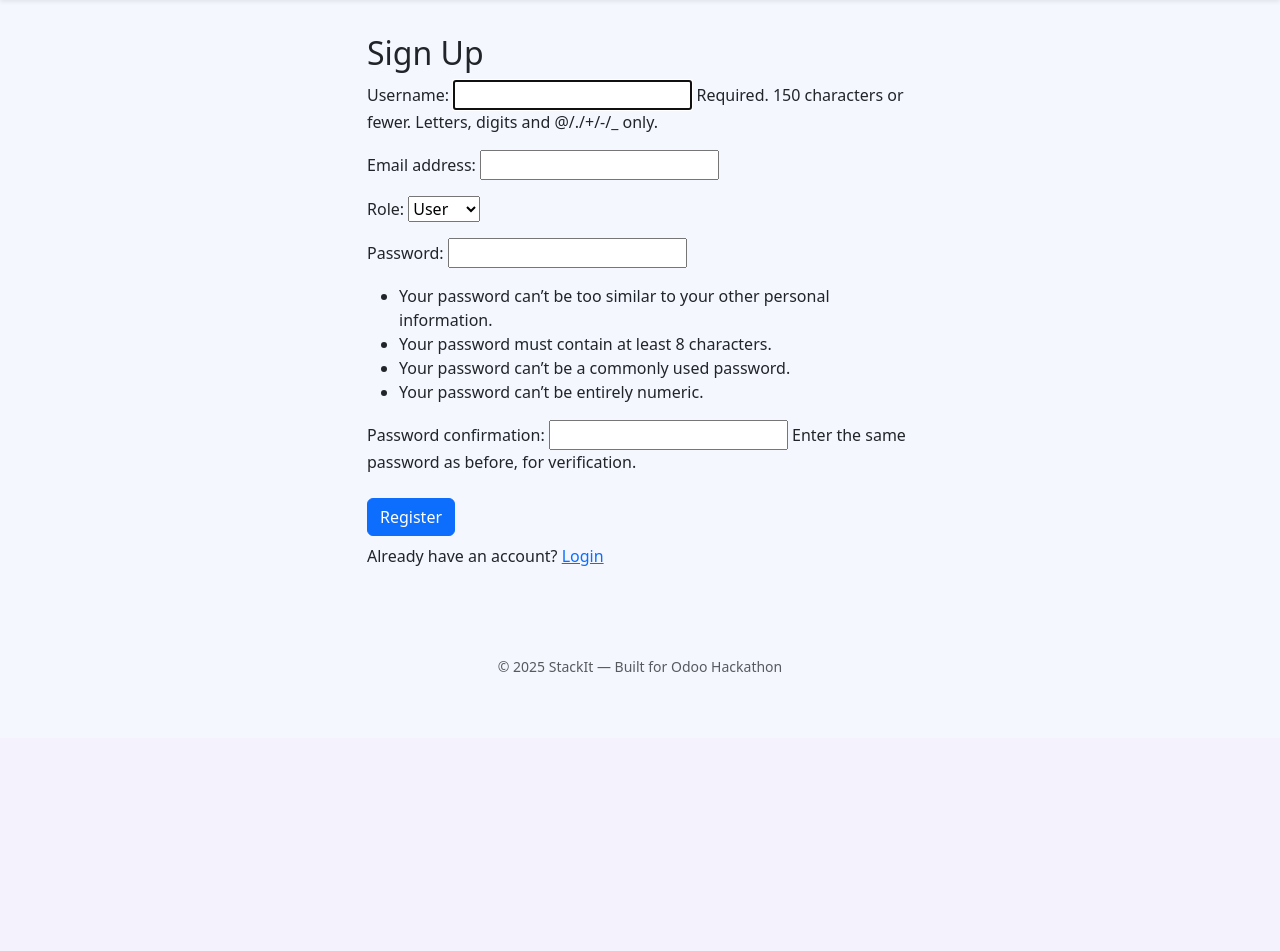
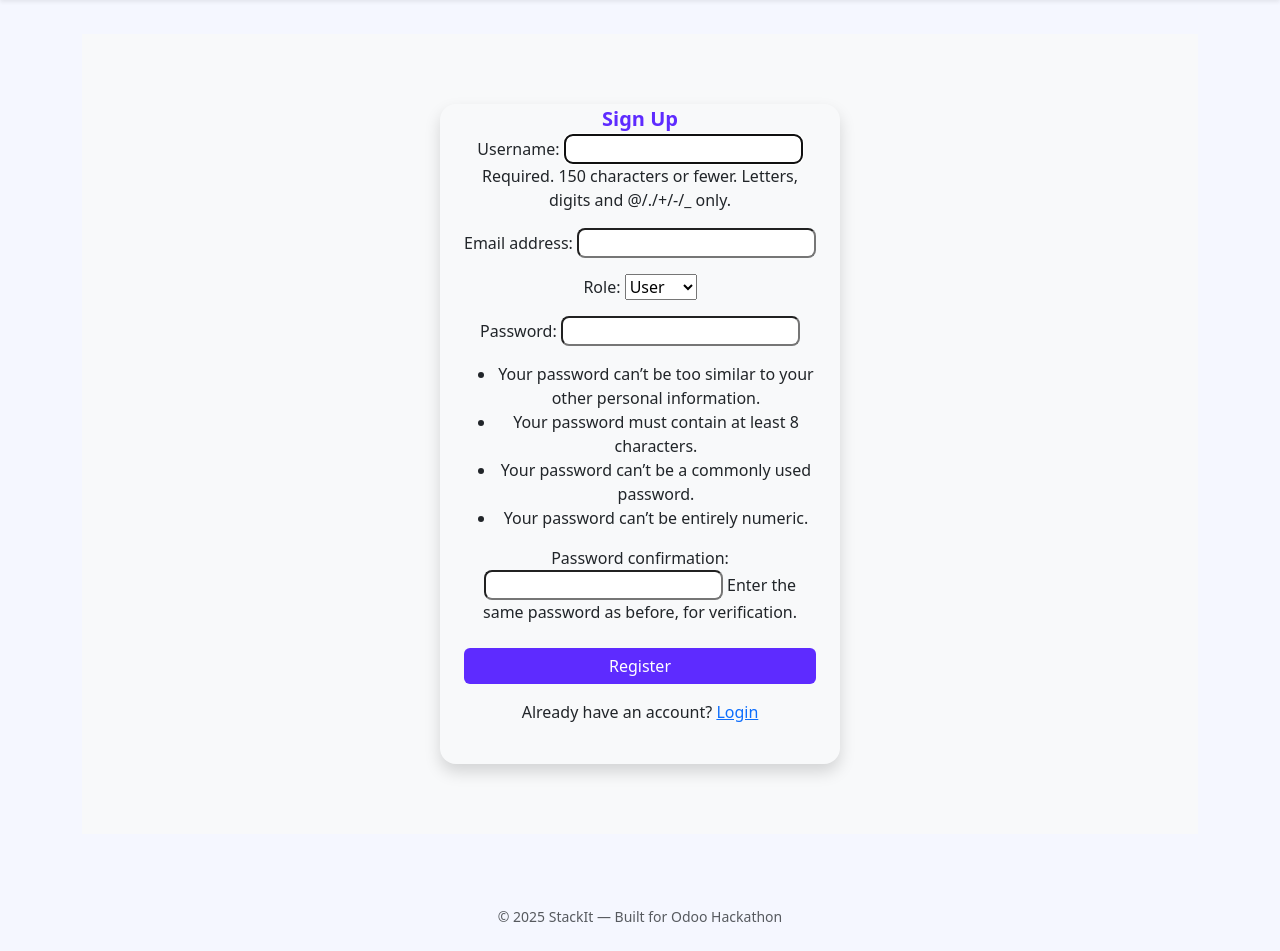
Before and after one commit to Sumit0108-cipher/StakIt-Forum-Platform, a Django app: page /accounts/signup/ in a window 1280 px wide. Shown: the part 62-1013 px from the top of the page. Before the commit the page ends 734 px from the top, so only its background shows below. Run offline with Django 5.2, Linux system fonts and the light colour scheme; some libraries are stand-ins or nearby versions.

Commit message:
login/signup changes

```diff
--- a/templates/accounts/signup.html
+++ b/templates/accounts/signup.html
@@ -1,15 +1,19 @@
 {% extends 'base.html' %}
 
 {% block content %}
-<div class="row justify-content-center">
-    <div class="col-md-6">
-        <h2>Sign Up</h2>
-        <form method="POST">
-            {% csrf_token %}
-            {{ form.as_p }}
-            <button type="submit" class="btn btn-primary mt-2">Register</button>
-        </form>
-        <p class="mt-2">Already have an account? <a href="{% url 'login' %}">Login</a></p>
+<div class="container-fluid d-flex justify-content-center align-items-center" style="min-height: 100vh; background-color: #f8f9fa;">
+  <div class="modal-content shadow auth-modal text-center w-100" style="max-width: 400px; border-radius: 1rem;">
+    <div class="modal-header justify-content-center" style="border-top-left-radius: 1rem; border-top-right-radius: 1rem; background: none; border-bottom: none;">
+      <h5 class="modal-title text-purple m-0" style="font-weight: 600;">Sign Up</h5>
     </div>
+    <div class="modal-body px-4 pt-0 pb-4">
+      <form method="POST" novalidate>
+        {% csrf_token %}
+        {{ form.as_p }}
+        <button type="submit" class="btn btn-primary w-100 mt-2">Register</button>
+      </form>
+      <p class="mt-3">Already have an account? <a href="{% url 'login' %}">Login</a></p>
+    </div>
+  </div>
 </div>
 {% endblock %}
--- a/templates/base.html
+++ b/templates/base.html
@@ -1,6 +1,7 @@
 <!-- File: base.html -->
 <!DOCTYPE html>
 <html lang="en">
+
 <head>
   <meta charset="utf-8" />
   <meta name="viewport" content="width=device-width, initial-scale=1" />
@@ -15,15 +16,18 @@
       --stackit-primary: #613fd7;
       --stackit-secondary: #f5f7ff;
     }
+
     body {
       background: var(--stackit-secondary);
     }
+
     .navbar-brand {
       font-family: "Poppins", sans-serif;
       font-weight: 700;
       font-size: 1.5rem;
       letter-spacing: -0.5px;
     }
+
     .stackit-logo {
       display: inline-block;
       width: 28px;
@@ -33,6 +37,7 @@
       border-radius: 7px 7px 2px 7px;
       position: relative;
     }
+
     .stackit-logo::after {
       content: "";
       position: absolute;
@@ -43,22 +48,59 @@
       border-radius: 50%;
       background: #fff;
     }
+
     .rte-toolbar {
       border: 1px solid #dee2e6;
       border-bottom: none;
       border-radius: .375rem .375rem 0 0;
     }
+
     .rte-editor {
       min-height: 250px;
       border: 1px solid #dee2e6;
       border-top: none;
       border-radius: 0 0 .375rem .375rem;
       padding: 1rem;
-        background:#fff;
+      background: #fff;
+    }
+
+      .auth-modal .modal-content {
+    border-radius: 1rem !important;
+    padding-top: 1rem;
+    background-color: #fff;
+  }
+
+  .auth-modal input {
+    border-radius: 0.5rem;
+  }
+
+  .auth-modal .btn-primary {
+    background-color: #5e2bff;
+    border: none;
+    font-weight: 500;
+  }
+
+  .auth-modal .btn-primary:hover {
+    background-color: #4a22cc;
+  }
+
+  .text-purple {
+    color: #5e2bff !important;
+  }
+
+  @media (max-width: 576px) {
+    .modal-content {
+      margin: 0 1rem;
+    }
+
+    .modal-body {
+      padding: 1.5rem 1rem !important;
+    }
   }
   </style>
   {% block extra_head %}{% endblock %}
 </head>
+
 <body>
   <!-- NAVBAR -->
   <nav class="navbar navbar-expand-lg navbar-light bg-white shadow-sm fixed-top">
@@ -66,13 +108,8 @@
       <a class="navbar-brand d-flex align-items-center" href="/">
         <span class="stackit-logo"></span> StackIt
       </a>
-        <button
-          class="navbar-toggler"
-          type="button"
-          data-bs-toggle="collapse"
-          data-bs-target="#navMenu"
-        >
-          <span class="navbar-toggler-icon"></span>
+      <button class="navbar-toggler" type="button" data-bs-toggle="collapse" data-bs-target="#navMenu">
+        <span class="navbar-toggler-icon">h</span>
       </button>
       <div class="collapse navbar-collapse" id="navMenu">
         <ul class="navbar-nav ms-auto mb-2 mb-lg-0 align-items-lg-center gap-lg-3">
@@ -149,6 +186,7 @@
   <script src="https://cdn.jsdelivr.net/npm/bootstrap@5.3.2/dist/js/bootstrap.bundle.min.js"></script>
   {% block extra_scripts %}{% endblock %}
 </body>
+
 </html>
 
 {% comment %}
@@ -204,7 +242,8 @@
     <p class="card-text">{{ question.description|safe }}</p>
     <div class="d-flex align-items-center gap-2 small text-muted">
       <span>Asked {{ question.created|timesince }} ago</span>
-        <span class="d-inline-flex gap-1 align-items-center"><i class="bi bi-person-circle"></i> {{ question.user.username }}</span>
+      <span class="d-inline-flex gap-1 align-items-center"><i class="bi bi-person-circle"></i> {{ question.user.username
+        }}</span>
     </div>
   </div>
 </div>
```
Also changed, not shown: templates/accounts/login.html (+14 -9 lines). Lines whose indentation alone changed are shown as unchanged.
